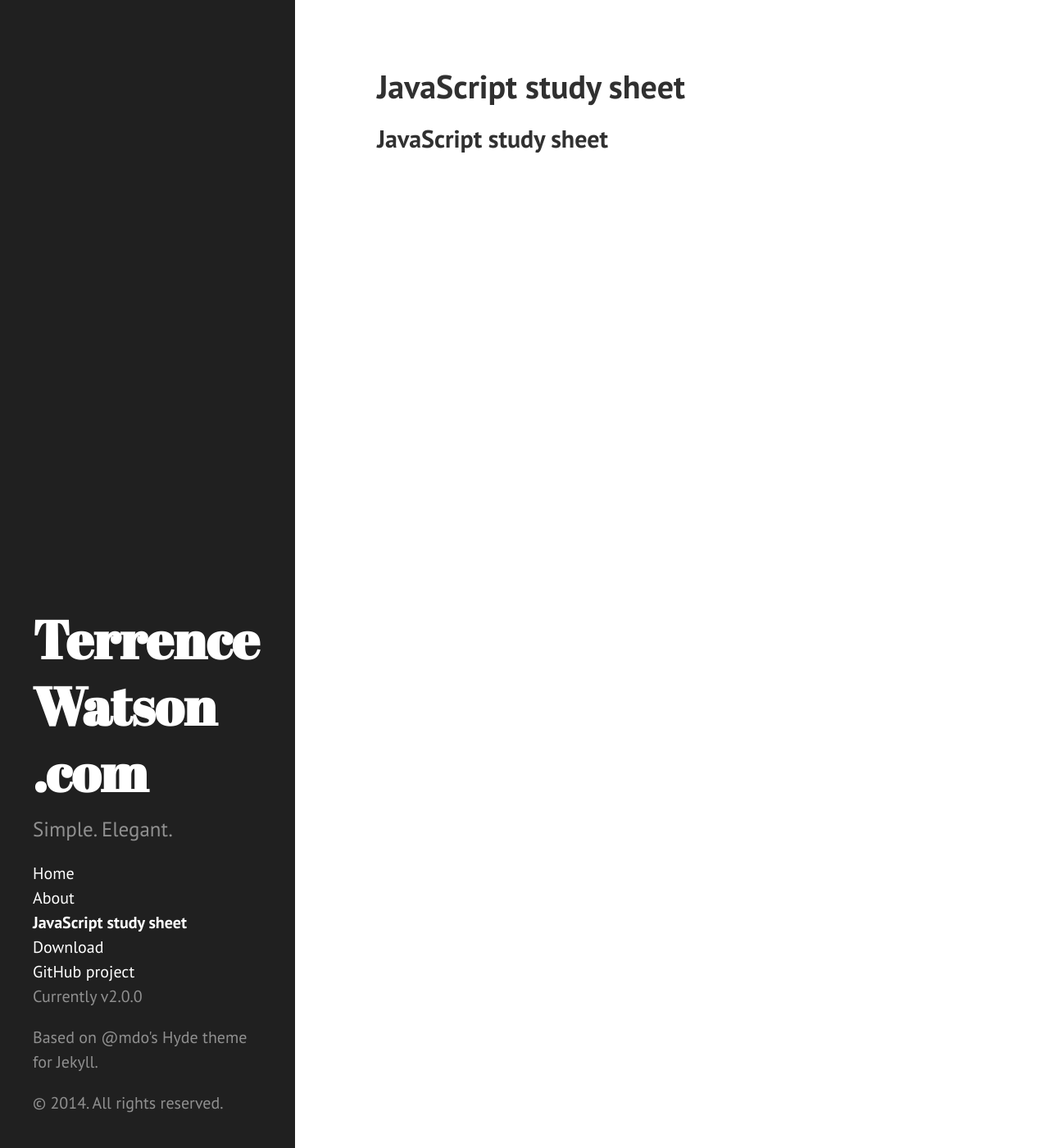
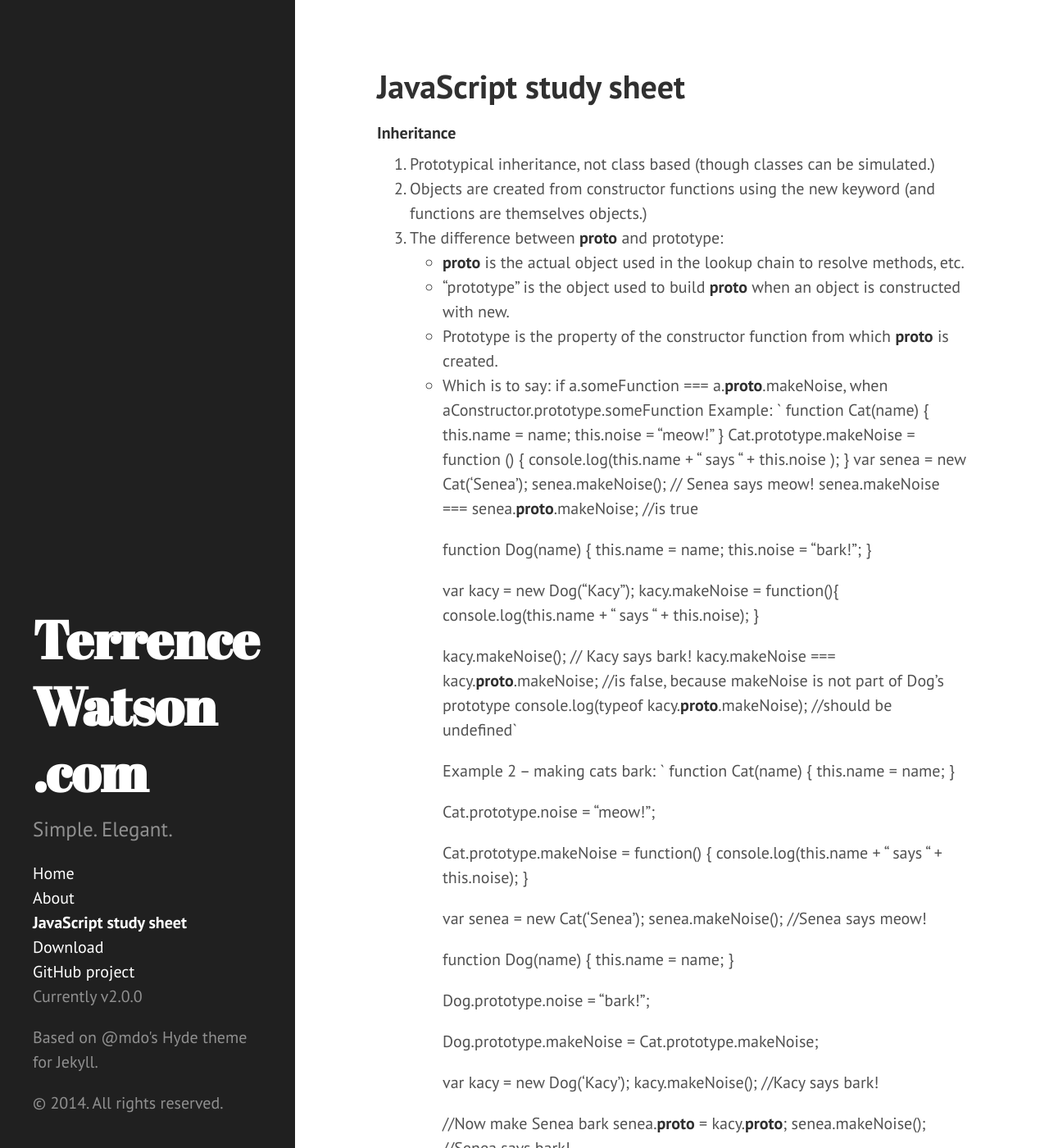
Before and after one commit to selfinterest/selfinterest.github.io, a Jekyll site: the page built from jscheatsheet.md, in a window 1280 px wide and 1400 px high. Shown: the whole window at 82% size. Built offline with Jekyll 4.4.1, drawn with Linux system fonts in a browser that asks for light colours; nearby versions of some CDN libraries; Markdown is read by kramdown in place of the engine named in the settings; some of the changed text lies outside the part shown.

Commit message:
JavaScript study sheet

```diff
--- a/jscheatsheet.md
+++ b/jscheatsheet.md
@@ -2,6 +2,75 @@
 layout: page
 title: JavaScript study sheet
 ---
+##### Inheritance
+1.   Prototypical inheritance, not class based (though classes can be simulated.)
+2.   Objects are created from constructor functions using the new keyword (and functions are themselves objects.)
+3.   The difference between __proto__ and prototype:
+       *  __proto__ is the actual object used in the lookup chain to resolve methods, etc.
+       * “prototype” is the object used to build __proto__ when an object is constructed with new.
+       * Prototype is the property of the constructor function from which __proto__ is created.
+       * Which is to say: if a.someFunction === a.__proto__.makeNoise, when aConstructor.prototype.someFunction
+       Example:
+       ` function Cat(name) {
+              this.name = name;
+              this.noise = "meow!"
+         }
+          Cat.prototype.makeNoise = function () {
+               console.log(this.name + " says " + this.noise );
+          }
+         var senea = new Cat('Senea');
+         senea.makeNoise();   // Senea says meow!
+         senea.makeNoise === senea.__proto__.makeNoise;  //is true
 
-JavaScript study sheet
-------------------------------
+         function Dog(name) {
+              this.name = name;
+              this.noise = "bark!";
+         }
+
+         var kacy = new Dog("Kacy");
+         kacy.makeNoise = function(){
+             console.log(this.name + " says " + this.noise);
+         }
+
+         kacy.makeNoise();  // Kacy says bark!
+         kacy.makeNoise === kacy.__proto__.makeNoise; //is false, because makeNoise is not part of Dog's prototype
+         console.log(typeof kacy.__proto__.makeNoise); //should be undefined`
+
+         Example 2 -- making cats bark:
+         ` function Cat(name) {
+               this.name = name;
+           }
+
+           Cat.prototype.noise = "meow!";
+
+           Cat.prototype.makeNoise = function() {
+               console.log(this.name + " says " + this.noise);
+           }
+
+           var senea = new Cat('Senea');
+           senea.makeNoise();  //Senea says meow!
+
+           function Dog(name) {
+               this.name = name;
+           }
+
+           Dog.prototype.noise = "bark!";
+
+           Dog.prototype.makeNoise = Cat.prototype.makeNoise;
+
+           var kacy = new Dog('Kacy');
+           kacy.makeNoise();  //Kacy says bark!
+
+           //Now make Senea bark
+           senea.__proto__ = kacy.__proto__;
+           senea.makeNoise();  //Senea says bark!
+
+           var amala = new Cat('Amala');
+           amala.makeNoise();  //Amala says meow!
+
+           //Make all cats bark
+           Cat.prototype.noise = "bark!";
+           amala.makeNoise();  //Amala says bark!
+
+           var herbie = new Cat('Herbie');
+           herbie.makeNoise();  //Herbie says bark!`
```
